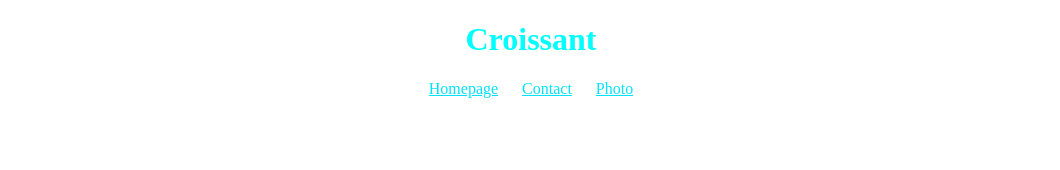
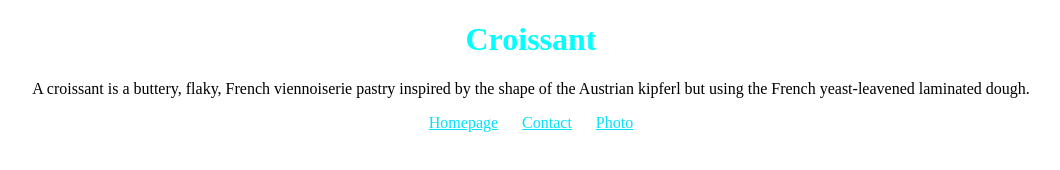
Before and after one commit to hollsmith2000/Croissant, a plain HTML site: page index.html in a window 1280 px wide. Shown: the whole page, without its empty margins (109-1169 px from the left). Drawn offline with Linux system fonts and the light colour scheme.

Commit message:
Update index.html

```diff
--- a/index.html
+++ b/index.html
@@ -9,6 +9,11 @@
   </head>
   <body>
     <h1>Croissant</h1>
+    <p>
+      A croissant is a buttery, flaky, French viennoiserie pastry inspired by
+      the shape of the Austrian kipferl but using the French yeast-leavened
+      laminated dough.
+    </p>
     <footer>
       <a href="/" class="pages">Homepage</a>
       <a href="/contact.html" class="pages">Contact</a>
```
